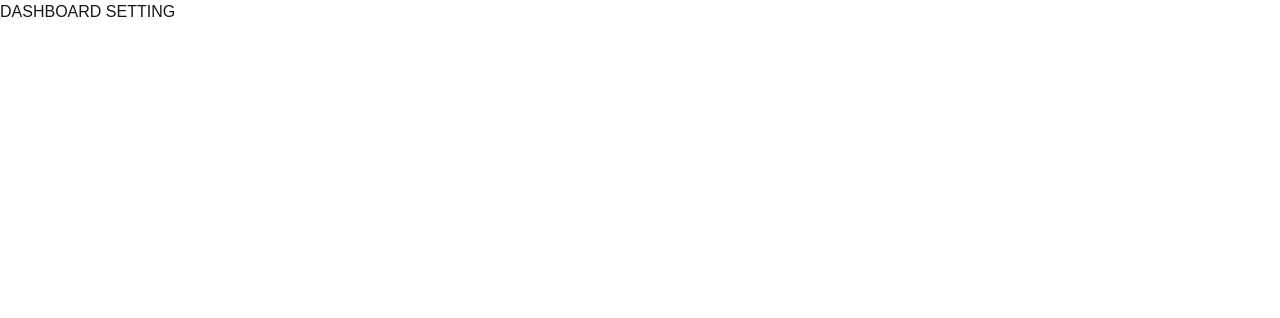
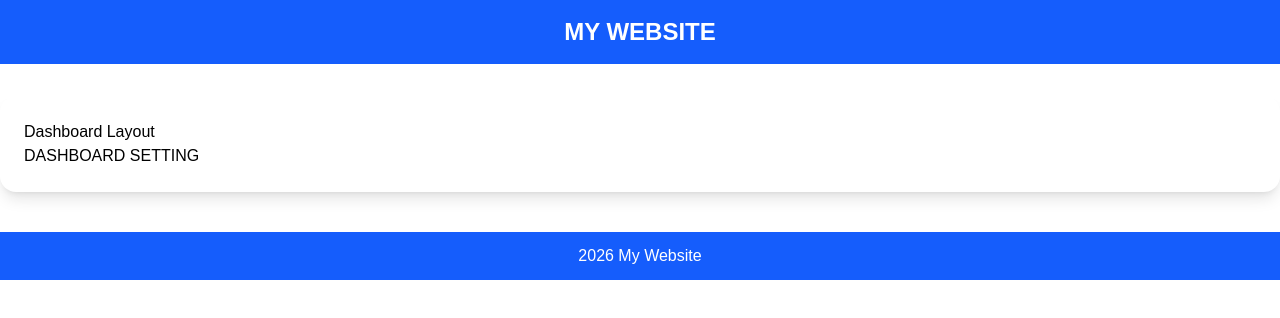
Before and after one commit to adithyaaneesh/next_js_sample, a Next.js app: page /dashboard/setting in a window 1280 px wide. Shown: the top 318 px of the page. Built offline with nearby package versions, Linux system fonts and the light colour scheme.

Commit message:
layout & nested layout

```diff
--- /dev/null
+++ b/src/app/dashboard/setting/layout.js
@@ -0,0 +1,9 @@
+export default function DashboardLayout({children})
+{
+    return(
+        <div>
+            <nav>Dashboard Layout</nav>
+            <section>{children}</section>
+        </div>
+    )
+}
--- a/src/app/layout.js
+++ b/src/app/layout.js
@@ -22,7 +22,19 @@ export default function RootLayout({ children }) {
       <body
         className={`${geistSans.variable} ${geistMono.variable} antialiased`}
       >
-        {children}
+        {/* Header */}
+        <header className="bg-blue-600 text-white py-4 text-center">
+          <h1 className="text-2xl font-bold">MY WEBSITE</h1>
+        </header>
+        {/* Main Content */}
+        <main className="container mx-auto my-8 p-6 bg-white text-black shadow-lg rounded-2xl">
+          {children}
+        </main>
+        {/* Footer */}
+        <footer className="bg-blue-600 text-white text-center py-3 mt-10">
+          <p>2026 My Website</p>
+        </footer>
+
       </body>
     </html>
   );
```
